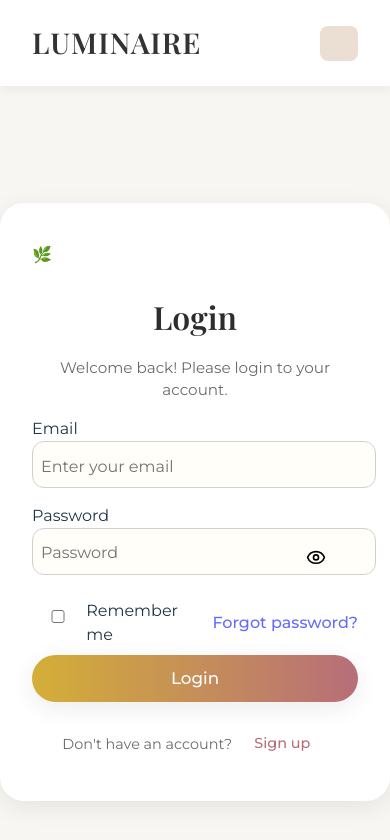
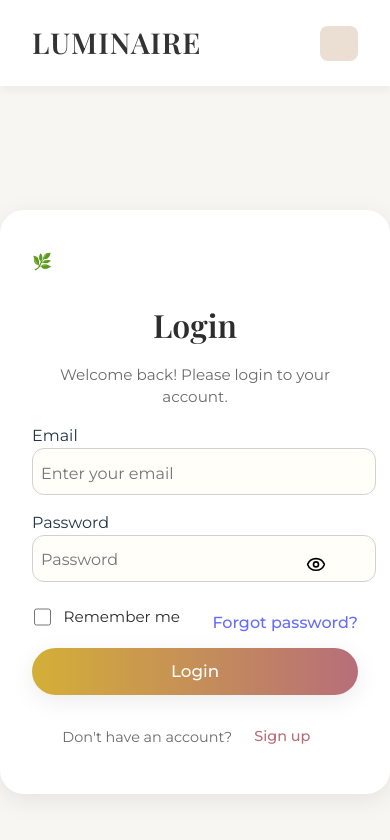
Before and after one commit to AreebaTanveer19/skincare-website, a React (Vite) app in the folder frontend/: page /#/auth in a window 390 px wide. Shown: the top 840 px of the page. Built offline with nearby package versions, Linux system fonts and the light colour scheme.

Commit message:
ai chatbot position fixed

```diff
--- a/frontend/src/App.jsx
+++ b/frontend/src/App.jsx
@@ -34,7 +34,7 @@ function App() {
         <Route path="/" element={<><Navbar /><Home /><Chatbot /></>} />
         <Route path="/home" element={<><Navbar /><Home /><Chatbot /></>} />
         <Route path="/product" element={<><Navbar /><Products addToCart={addToCart} /><Chatbot /></>} />
-        <Route path="/checkout" element={<><Navbar /><Checkout cartItems={cartItems} setCartItems={setCartItems} /><Chatbot /></>} />
+        <Route path="/checkout" element={<><Navbar /><Checkout cartItems={cartItems} setCartItems={setCartItems} /></>} />
         <Route path="/about" element={<><Navbar /><About /><Chatbot /></>} />
         <Route path="/auth" element={<><Navbar /><Auth /></>} />
         <Route path="/admin" element={<AdminDashboard />} />
--- a/frontend/src/pages/Auth.css
+++ b/frontend/src/pages/Auth.css
@@ -124,3 +124,30 @@
   .auth-card .toggle-form button:hover {
     text-decoration: underline;
   }
+
+  /* Remember Me and Forgot Password */
+  .auth-card .remember-me {
+    display: flex;
+    align-items: center;
+    gap: 0.4em;
+    font-size: 0.97rem;
+    color: var(--text-dark);
+    margin-right: auto;
+    margin-bottom: 0.5rem;
+    padding-left: 0;
+  }
+  .auth-card .remember-me input[type="checkbox"] {
+    accent-color: var(--botanical-green);
+    margin: 0 0.4em 0 0;
+    width: 1.1em;
+    height: 1.1em;
+  }
+
+  @media (max-width: 600px) {
+    .auth-card .remember-me {
+      justify-content: flex-start;
+      font-size: 0.95rem;
+      margin-bottom: 0.7rem;
+      padding-left: 0.1em;
+    }
+  }
--- a/frontend/src/pages/Checkout.css
+++ b/frontend/src/pages/Checkout.css
@@ -30,6 +30,12 @@
     text-align: center;
     margin-bottom: 2rem;
     color: var(--text-dark);
+    max-width: 100vw;
+    word-break: break-word;
+    overflow-wrap: anywhere;
+    white-space: normal;
+    padding: 0 1vw;
+    box-sizing: border-box;
   }
 
 
@@ -47,6 +53,17 @@
     .checkout-container h1 {
       font-size: 1.1rem;
       margin-bottom: 0.7rem;
+      padding: 0 3vw;
+      max-width: 100vw;
+    }
+  }
+
+  @media (max-width: 768px) {
+    .checkout-container h1 {
+      font-size: 1.4rem;
+      margin-bottom: 1rem;
+      padding: 0 2vw;
+      max-width: 100vw;
     }
   }
 
```
